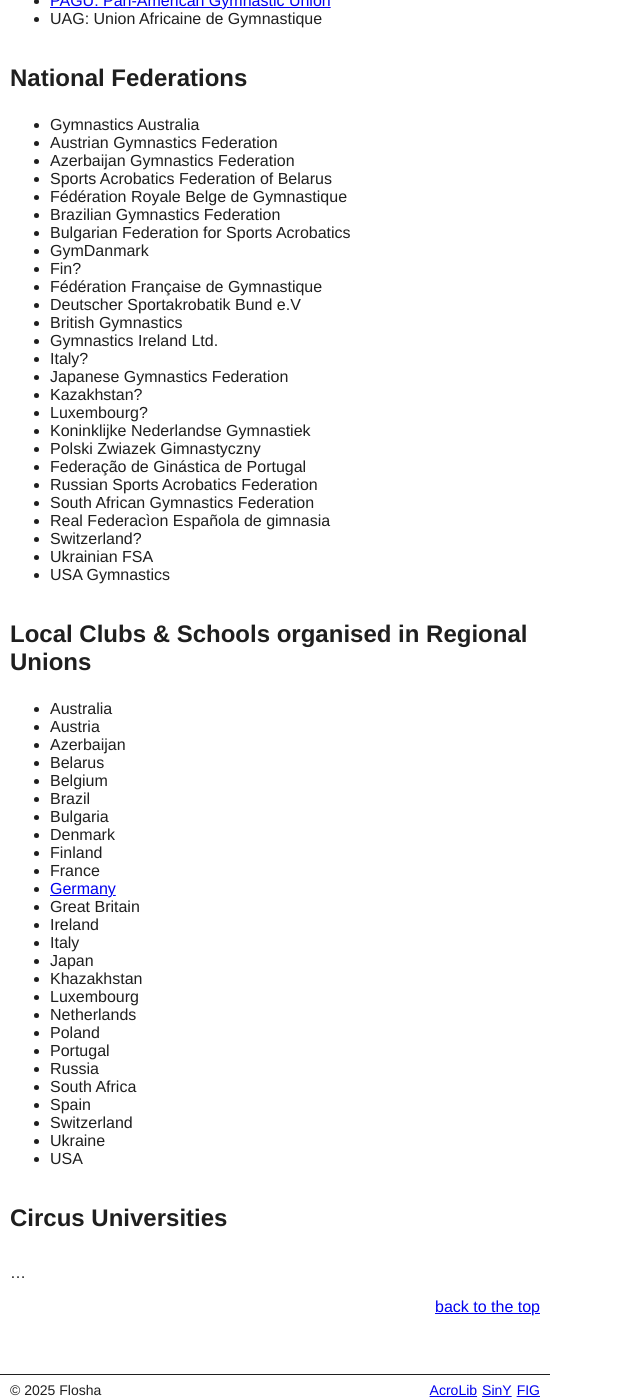
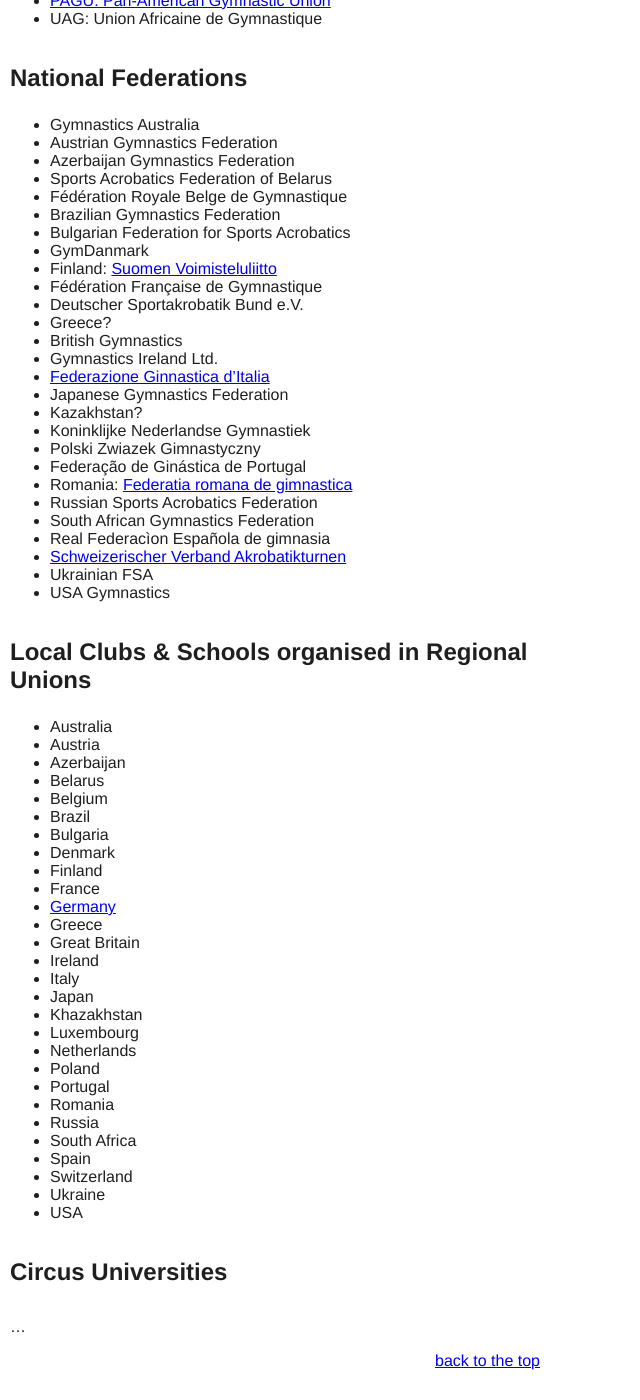
Before and after one commit to floshin/acrolib, a Jekyll site: the page built from community.md, in a window 1280 px wide and 1400 px high, scrolled down 741 px. Shown: the whole window, without its empty margins (0-640 px from the left). Built offline with Jekyll 4.4.1, drawn with Linux system fonts in a browser that asks for light colours; our own code applies the rules of GitHub Pages for plain Markdown files.

Commit message:
Update community.md

```diff
--- a/community.md
+++ b/community.md
@@ -34,22 +34,23 @@
 * Brazilian Gymnastics Federation
 * Bulgarian Federation for Sports Acrobatics
 * GymDanmark
-* Fin?
+* Finland: [Suomen Voimisteluliitto](https://www.voimistelu.fi/)
 * Fédération Française de Gymnastique
-* Deutscher Sportakrobatik Bund e.V
+* Deutscher Sportakrobatik Bund e.V.
+* Greece?
 * British Gymnastics
 * Gymnastics Ireland Ltd.
-* Italy?
+* [Federazione Ginnastica d’Italia](https://www.federginnastica.it/)
 * Japanese Gymnastics Federation
 * Kazakhstan?
-* Luxembourg?
 * Koninklijke Nederlandse Gymnastiek
 * Polski Zwiazek Gimnastyczny
 * Federação de Ginástica de Portugal
+* Romania: [Federatia romana de gimnastica](https://frgimnastica.com/general-pages/istoria-gimnasticii)
 * Russian Sports Acrobatics Federation
 * South African Gymnastics Federation
 * Real Federacìon Española de gimnasia
-* Switzerland?
+* [Schweizerischer Verband Akrobatikturnen](https://acrosuisse.ch/)
 * Ukrainian FSA
 * USA Gymnastics
 
@@ -67,6 +68,7 @@
 * Finland
 * France
 * [Germany](local/germany)
+* Greece
 * Great Britain
 * Ireland
 * Italy
@@ -76,6 +78,7 @@
 * Netherlands
 * Poland
 * Portugal
+* Romania
 * Russia
 * South Africa
 * Spain
```
